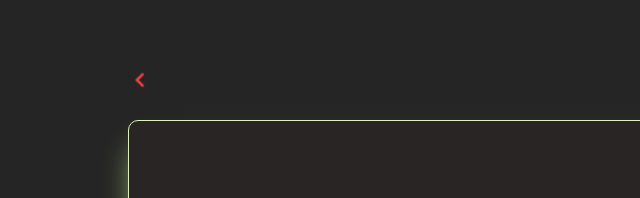
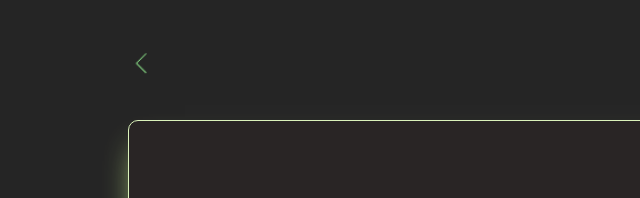
Before and after one commit to hidekily/took-a-long-time, a plain HTML site: page took-a-long-time-main/took-a-long-time-main/subpages/subpage1/Rosa.html in a window 1280 px wide. Shown: the top 198 px of the page, 0-640 px from the left. Drawn offline with nearby package versions, Linux system fonts and the light colour scheme; files whose address does not match are found by name; a web font is replaced by a local one.

Commit message:
Add files via upload

```diff
--- a/took-a-long-time-main/took-a-long-time-main/subpages/subpage1/Rosa.css
+++ b/took-a-long-time-main/took-a-long-time-main/subpages/subpage1/Rosa.css
@@ -127,14 +127,14 @@ body{
 
 #backHREF{
     display: flex;
-    margin-top: 7%;
+    margin-top: 5%;
 
     width: 1.5rem;
     height: 80%;
 
     background-repeat: no-repeat;
-    background-image: url(/took-a-long-time-main/faviicons/de-volta.png);
-    transform: scale(120%);
+    background-image: url(/took-a-long-time-main/faviicons/caret-left-thin.png);
+    transform: scale(110%);
 }
 
 @keyframes borderanimation {
--- a/took-a-long-time-main/took-a-long-time-main/subpages/subpage1/alunos/Eiki/eiki.css
+++ b/took-a-long-time-main/took-a-long-time-main/subpages/subpage1/alunos/Eiki/eiki.css
@@ -197,7 +197,7 @@ body{
     height: 80%;
 
     background-repeat: no-repeat;
-    background-image: url(/took-a-long-time-main/faviicons/de-volta.png);
+    background-image: url(/took-a-long-time-main/faviicons/caret-left-thin.png);
     transform: scale(120%);
 }
 
--- a/took-a-long-time-main/took-a-long-time-main/subpages/subpage1/alunos/cardoso/cardoso.css
+++ b/took-a-long-time-main/took-a-long-time-main/subpages/subpage1/alunos/cardoso/cardoso.css
@@ -197,7 +197,7 @@ body{
     height: 80%;
 
     background-repeat: no-repeat;
-    background-image: url(/took-a-long-time-main/faviicons/de-volta.png);
+    background-image: url(/took-a-long-time-main/faviicons/caret-left-thin.png);
     transform: scale(120%);
 }
 
--- a/took-a-long-time-main/took-a-long-time-main/subpages/subpage1/alunos/cariok/cariok.css
+++ b/took-a-long-time-main/took-a-long-time-main/subpages/subpage1/alunos/cariok/cariok.css
@@ -197,7 +197,7 @@ body{
     height: 80%;
 
     background-repeat: no-repeat;
-    background-image: url(/took-a-long-time-main/faviicons/de-volta.png);
+    background-image: url(/took-a-long-time-main/faviicons/caret-left-thin.png);
     transform: scale(120%);
 }
 
--- a/took-a-long-time-main/took-a-long-time-main/subpages/subpage1/alunos/hideki/hideki.css
+++ b/took-a-long-time-main/took-a-long-time-main/subpages/subpage1/alunos/hideki/hideki.css
@@ -197,8 +197,8 @@ body{
     height: 80%;
 
     background-repeat: no-repeat;
-    background-image: url(/took-a-long-time-main/faviicons/de-volta.png);
-    transform: scale(120%);
+    background-image: url(/took-a-long-time-main/faviicons/caret-left-thin.png);
+    transform: scale(108%);
 }
 
 @media(max-height:740px){
--- a/took-a-long-time-main/took-a-long-time-main/subpages/subpage1/alunos/jose/jose.css
+++ b/took-a-long-time-main/took-a-long-time-main/subpages/subpage1/alunos/jose/jose.css
@@ -197,7 +197,7 @@ body{
     height: 80%;
 
     background-repeat: no-repeat;
-    background-image: url(/took-a-long-time-main/faviicons/de-volta.png);
+    background-image: url(/took-a-long-time-main/faviicons/caret-left-thin.png);
     transform: scale(120%);
 }
 
--- a/took-a-long-time-main/took-a-long-time-main/subpages/subpage1/alunos/manny/manny.css
+++ b/took-a-long-time-main/took-a-long-time-main/subpages/subpage1/alunos/manny/manny.css
@@ -197,7 +197,7 @@ body{
     height: 80%;
 
     background-repeat: no-repeat;
-    background-image: url(/took-a-long-time-main/faviicons/de-volta.png);
+    background-image: url(/took-a-long-time-main/faviicons/caret-left-thin.png);
     transform: scale(120%);
 }
 
--- a/took-a-long-time-main/took-a-long-time-main/subpages/subpage1/alunos/marcos/marcos.css
+++ b/took-a-long-time-main/took-a-long-time-main/subpages/subpage1/alunos/marcos/marcos.css
@@ -197,7 +197,7 @@ body{
     height: 80%;
 
     background-repeat: no-repeat;
-    background-image: url(/took-a-long-time-main/faviicons/de-volta.png);
+    background-image: url(/took-a-long-time-main/faviicons/caret-left-thin.png);
     transform: scale(120%);
 }
 
```
Also changed, not shown: took-a-long-time-main/took-a-long-time-main/faviicons/arrow-bend-down-left-thin.png (added), took-a-long-time-main/took-a-long-time-main/faviicons/arrow-bend-up-left-thin.png (added), took-a-long-time-main/took-a-long-time-main/faviicons/caret-left-thin.png (added).
